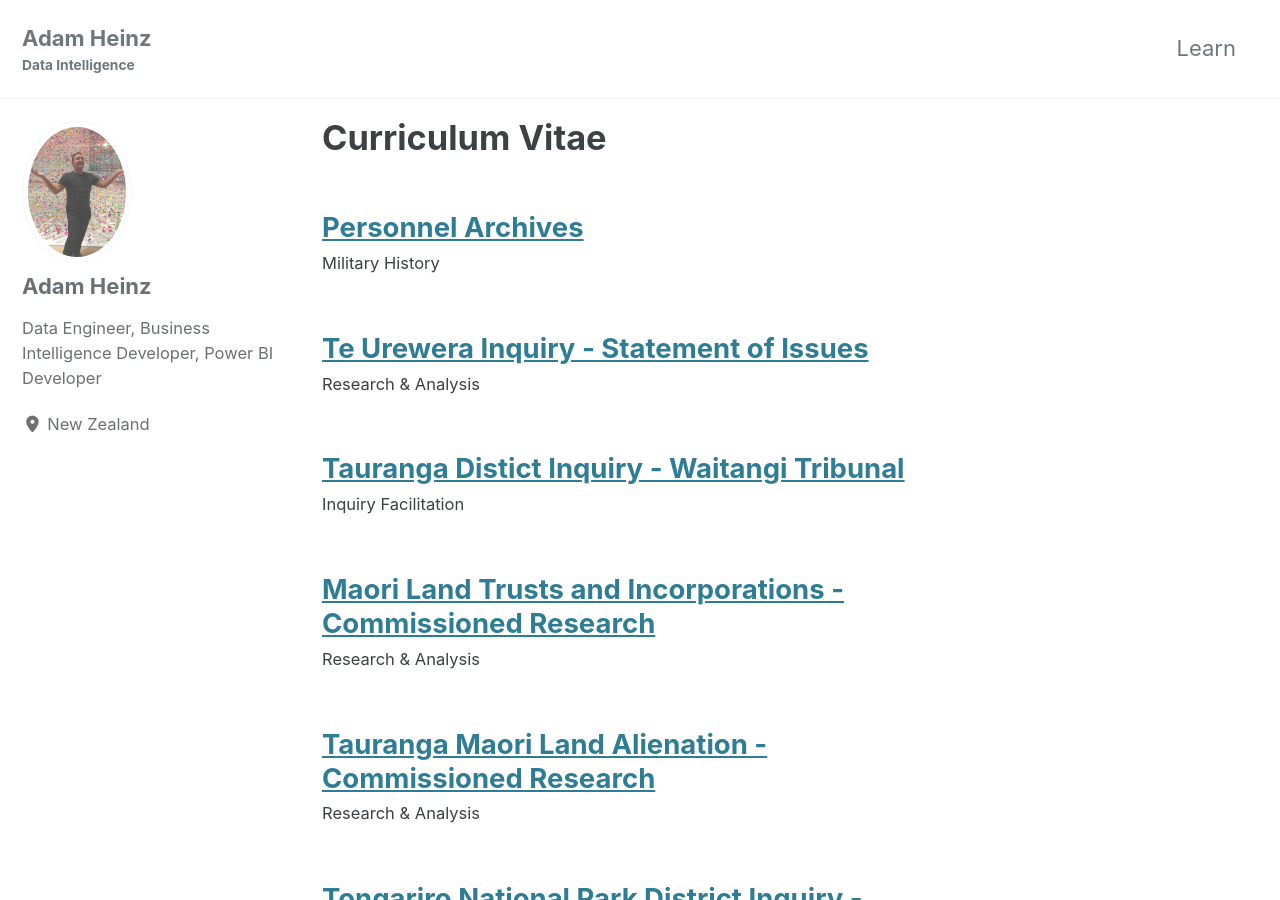
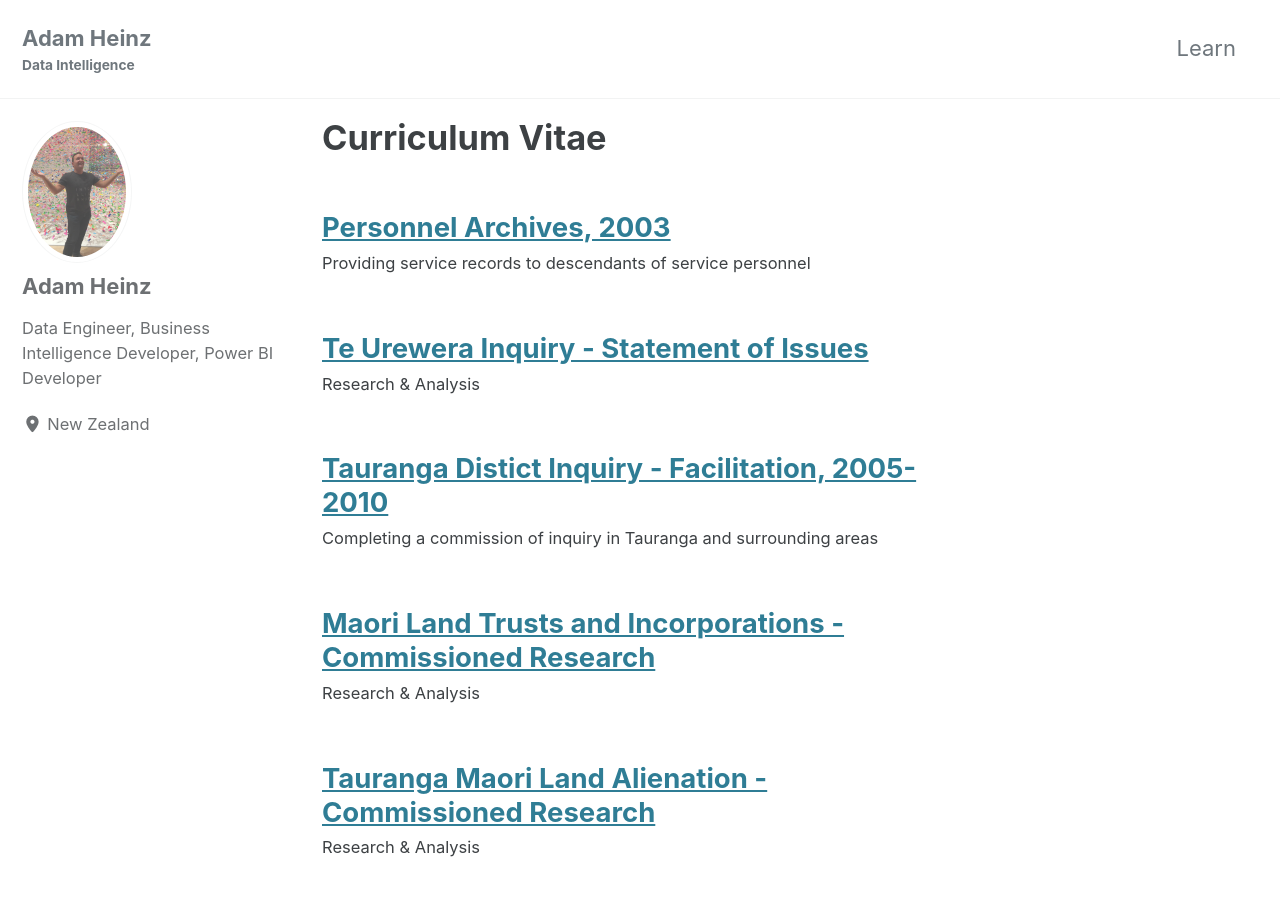
Before and after one commit to Heinzad/heinzad.github.io, a Jekyll site: the page built from _pages/vitae.md, in a window 1280 px wide and 900 px high. Built offline with Jekyll 4.4.1, drawn with Linux system fonts in a browser that asks for light colours; cached includes are drawn as plain includes.

Commit message:
Updated titles

```diff
--- a/_vitae/2003-personnel-archives-nzdf.md
+++ b/_vitae/2003-personnel-archives-nzdf.md
@@ -1,6 +1,6 @@
 ---
-title: "Personnel Archives"
-excerpt: "Military History"
+title: "Personnel Archives, 2003"
+excerpt: "Providing service records to descendants of service personnel"
 author: "Adam Heinz"
 date: 2026-03-30T20:03:00-00:00
 ---
--- a/_vitae/2004-tauranga-inquiry-waitangi-tribunal.md
+++ b/_vitae/2004-tauranga-inquiry-waitangi-tribunal.md
@@ -1,6 +1,6 @@
 ---
-title: "Tauranga Distict Inquiry - Waitangi Tribunal"
-excerpt: "Inquiry Facilitation"
+title: "Tauranga Distict Inquiry - Facilitation, 2005-2010"
+excerpt: "Completing a commission of inquiry in Tauranga and surrounding areas"
 author: "Adam Heinz"
 date: 2026-03-30T20:04:02-00:00
 ---
```
